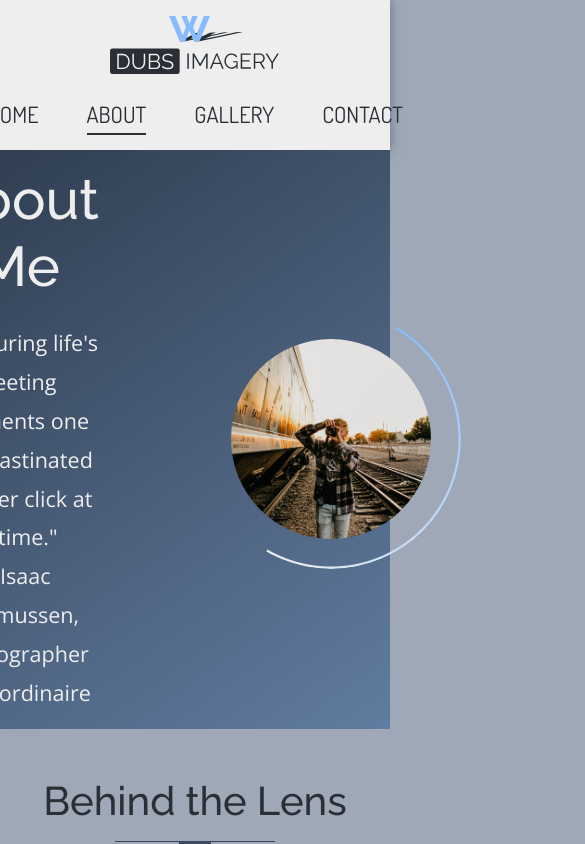
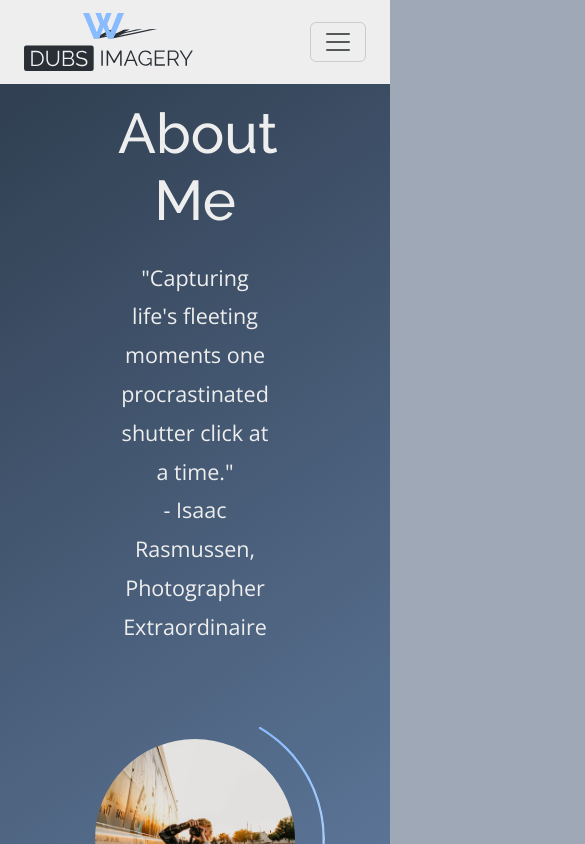
Before and after one commit to WSU-SoC-WEB2890-CU/web2890-project-2-ztb42, a React (Vite) app: page /about in a window 390 px wide. Shown: the top 844 px of the page, 585 px wide, since content can reach past the window. Built offline with nearby package versions, Linux system fonts and the light colour scheme.

Commit message:
mostly mobile fixes

```diff
--- /dev/null
+++ b/src/components/MobileNavbar.tsx
@@ -0,0 +1,50 @@
+import { useState, useEffect } from 'react';
+import { NavLink, useLocation } from 'react-router-dom';
+import { Navbar as BootstrapNavbar, Nav } from 'react-bootstrap';
+
+const Navbar = () => {
+    const [expanded, setExpanded] = useState(false);
+    const location = useLocation();
+
+    const isHomePage = location.pathname === '/';
+
+    useEffect(() => {
+        setExpanded(false);
+    }, [location]);
+
+    const handleToggle = () => {
+        setExpanded(!expanded);
+    };
+
+    return (
+        <BootstrapNavbar
+            expanded={expanded}
+            expand="false"
+            variant="light"
+            className={`${!isHomePage ? 'bg-light' : ''} px-4 mobile-nav`}
+        >
+            <BootstrapNavbar.Brand as={NavLink} to="/">
+                <img src="/logo.svg" alt="logo" width="170" />
+            </BootstrapNavbar.Brand>
+            <BootstrapNavbar.Toggle onClick={handleToggle} aria-controls="navbar-nav" />
+            <BootstrapNavbar.Collapse id="navbar-nav">
+                <Nav className="ml-auto">
+                    <NavLink to="/" className="link">
+                        HOME
+                    </NavLink>
+                    <NavLink to="/about" className="link">
+                        ABOUT
+                    </NavLink>
+                    <NavLink to="/gallery" className="link">
+                        GALLERY
+                    </NavLink>
+                    <NavLink to="/contact" className="link">
+                        CONTACT
+                    </NavLink>
+                </Nav>
+            </BootstrapNavbar.Collapse>
+        </BootstrapNavbar>
+    );
+};
+
+export default Navbar;
--- a/src/pages/Root.tsx
+++ b/src/pages/Root.tsx
@@ -1,20 +1,24 @@
 import { Outlet, useLocation } from 'react-router-dom';
 import Navbar from '../components/Navbar';
+import MobileNavbar from '../components/MobileNavbar'; // import MobileNavbar
 import Footer from '../components/Footer';
 
 const Root = () => {
     const location = useLocation();
     const isHomePage = location.pathname === '/';
+    const isMobile = Number(window.innerWidth) <= 768; // check if screen size is mobile
 
     return (
         <>
-            {isHomePage ? (
-                <div className="home">
+            {
+                isHomePage ? (
+                    <div className="home">{isMobile ? <MobileNavbar /> : <Navbar />}</div>
+                ) : isMobile ? (
+                    <MobileNavbar />
+                ) : (
                     <Navbar />
-                </div>
-            ) : (
-                <Navbar />
-            )}
+                ) // render MobileNavbar or Navbar based on screen size
+            }
             <Outlet />
             {!isHomePage && <Footer />}
         </>
--- a/src/styles/components/_footer.scss
+++ b/src/styles/components/_footer.scss
@@ -26,7 +26,7 @@
 
         .slash {
             color: rgba($light, 0.6);
-            font-size: 70px;
+            font-size: 4.5rem;
             font-weight: 100;
             margin: 0 2rem;
         }
@@ -63,5 +63,16 @@
             flex: 1;
             text-align: center;
         }
+
+        @media (max-width: 768px) {
+            flex-direction: column;
+            gap: 2rem;
+
+            & > :nth-child(3) {
+                flex: 0;
+                text-align: left;
+                order: 1;
+            }
+        }
     }
 }
--- a/src/styles/components/_navbar.scss
+++ b/src/styles/components/_navbar.scss
@@ -1,11 +1,7 @@
 .nav-bar {
-    // position: fixed;
-    // top: 0;
-    // width: 100%;
     font-family: 'Dosis', sans-serif;
     height: $navbar-height;
     background-color: $light;
-    // background-color: transparent;
     padding: 1rem;
     display: flex;
     align-items: center;
@@ -63,3 +59,58 @@
         }
     }
 }
+
+.mobile-nav {
+    .link {
+        color: $dark-gray;
+        text-decoration: none;
+        margin: 0.5rem auto;
+        position: relative;
+        width: 15%;
+        text-align: center;
+
+        &:hover {
+            color: $blue;
+
+            &::after {
+                content: '';
+                position: absolute;
+                left: 0;
+                bottom: -3px;
+                width: 100%;
+                height: 2px;
+                background-color: $blue;
+                animation: underlineAnim 0.3s forwards;
+            }
+        }
+
+        &.active {
+            &::after {
+                content: '';
+                position: absolute;
+                left: 0;
+                bottom: -3px;
+                width: 100%;
+                height: 2px;
+                background-color: $dark-gray;
+            }
+
+            &:hover {
+                color: $blue;
+
+                &::after {
+                    background-color: $blue;
+                }
+            }
+        }
+
+        @keyframes underlineAnim {
+            from {
+                width: 0;
+            }
+            to {
+                width: 100%;
+            }
+        }
+    }
+}
--- a/src/styles/pages/_about.scss
+++ b/src/styles/pages/_about.scss
@@ -56,6 +56,13 @@
                 }
             }
         }
+
+        @media (max-width: 768px) {
+            .hero-inner {
+                flex-direction: column;
+                gap: 1rem;
+            }
+        }
     }
 
     p {
--- a/src/styles/pages/_home.scss
+++ b/src/styles/pages/_home.scss
@@ -1,5 +1,14 @@
 .home {
     .nav-bar {
+        position: fixed;
+        top: 0;
+        width: 100%;
+        box-shadow: none;
+        background-color: transparent;
+        z-index: 1000;
+    }
+
+    .mobile-nav {
         position: fixed;
         top: 0;
         width: 100%;
```
Also changed, not shown: src/components/Navbar.tsx (+0 -18 lines).
